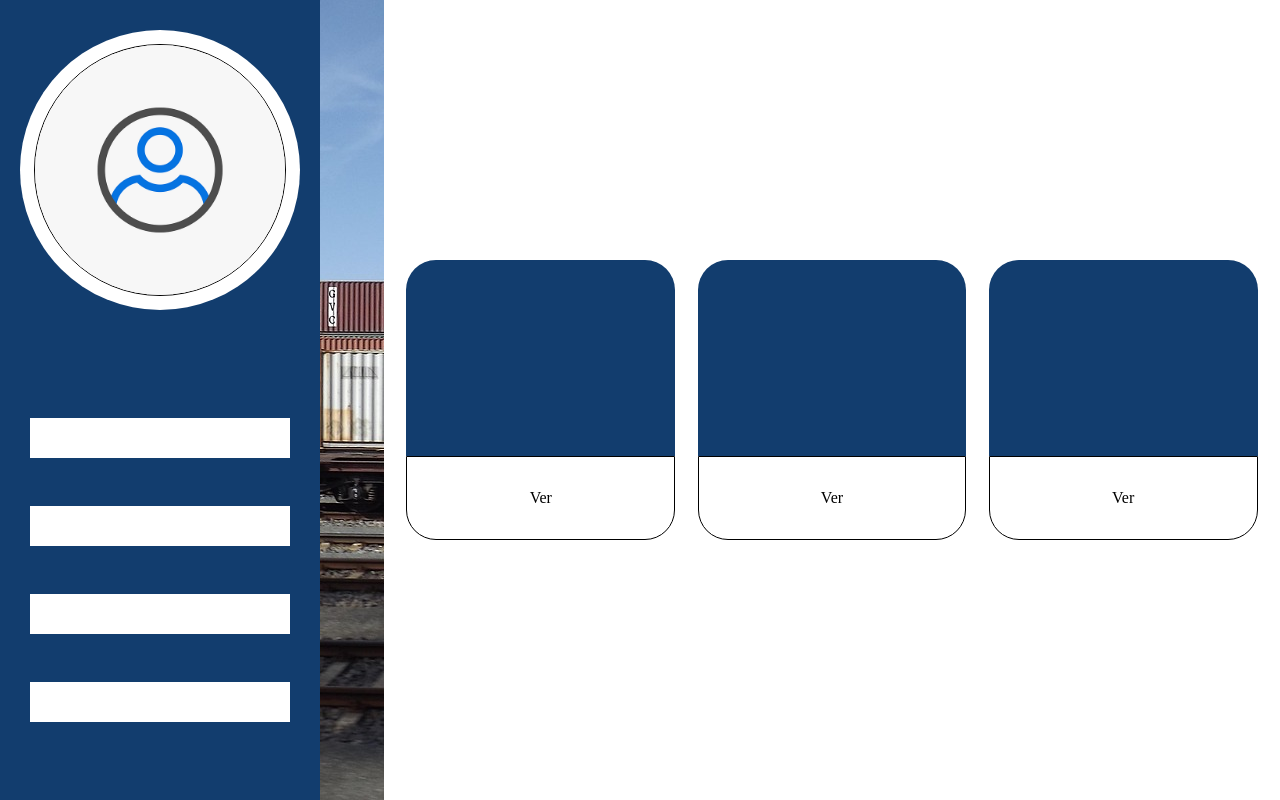
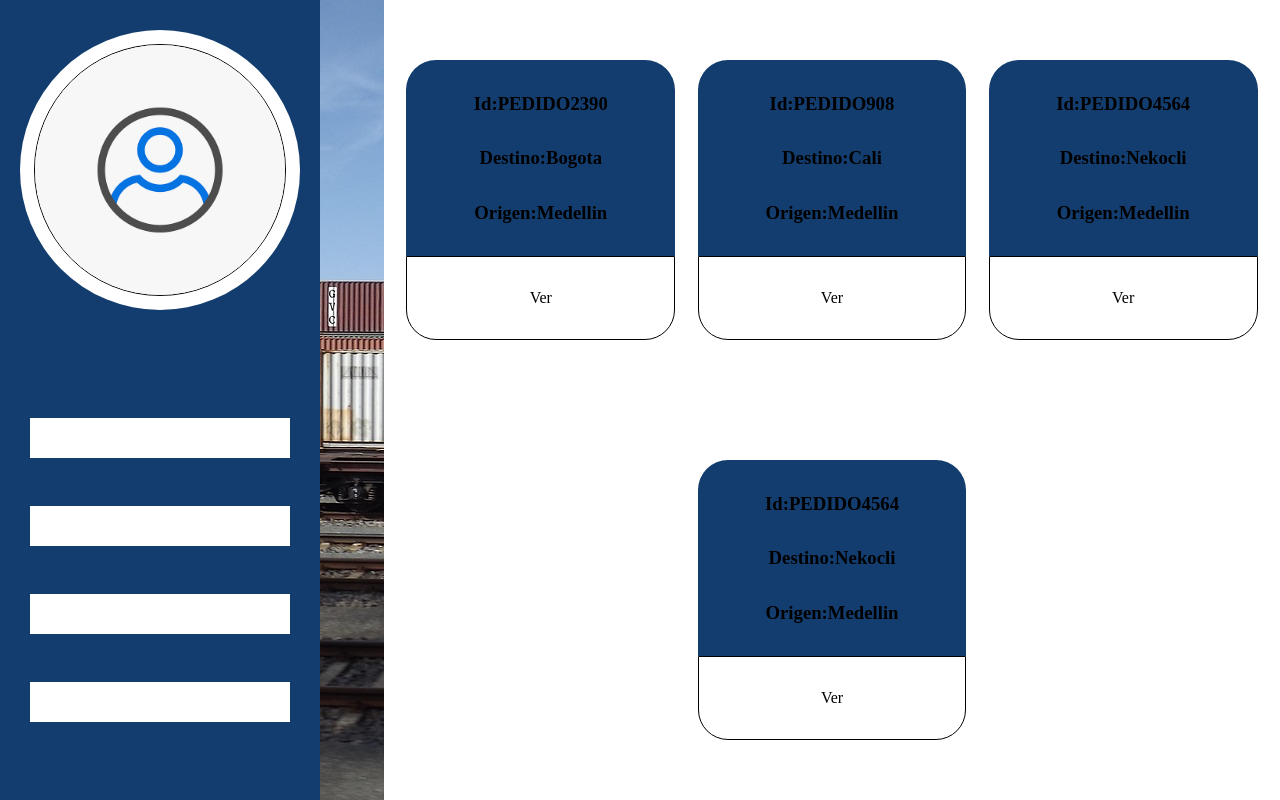
Before and after one commit to Felip3Ramirez/Frontend-II, a React (Vite) app in the folder app-mercancia-tuya/: page / in a window 1280 px wide. Shown: the top 800 px of the page. Built offline with nearby package versions, Linux system fonts and the light colour scheme.

Commit message:
se agrego los propts

```diff
--- a/app-mercancia-tuya/src/Card.jsx
+++ b/app-mercancia-tuya/src/Card.jsx
@@ -1,7 +1,11 @@
-function Card(){
+function Card({info}){
     return (
         <section className="panel-control-card">
-                <div></div>
+                <div>
+                    <h3>Id:{info.id}</h3>
+                    <h3>Destino:{info.destino}</h3>
+                    <h3>Origen:{info.origen}</h3>
+                </div>
                 <div>Ver</div>
             </section>
     )
--- /dev/null
+++ b/app-mercancia-tuya/src/MenuLateral.jsx
@@ -0,0 +1,18 @@
+
+import imgUser from './assets/user.png';
+function MenuLateral (){
+    return(
+        <aside className="panel-control-aside">
+                <div>
+                    <img src={imgUser} alt="Logo" />
+                </div>
+                <nav>
+                    <a href=""></a>
+                    <a href=""></a>
+                    <a href=""></a>
+                    <a href=""></a>
+                </nav>
+            </aside>
+    )
+}
+export default MenuLateral;
--- a/app-mercancia-tuya/src/PanelControl.jsx
+++ b/app-mercancia-tuya/src/PanelControl.jsx
@@ -1,25 +1,41 @@
-import imgUser from './assets/user.png';
+
 import Card from './Card';
+import MenuLateral from './MenuLateral';
 
 const PanelControl = () => {
+    let envios = [
+        {
+            origen:"Medellin",
+            destino:"Bogota",
+            id:"PEDIDO2390"
+        },
+        {
+            origen:"Medellin",
+            destino:"Cali",
+            id:"PEDIDO908"
+        },
+        {
+            origen:"Medellin",
+            destino:"Nekocli",
+            id:"PEDIDO4564"
+        },
+        {
+            origen:"Medellin",
+            destino:"Nekocli",
+            id:"PEDIDO4564"
+        }
+
+    ]
 
     return (
         <section className="panel-control">
-            <aside className="panel-control-aside">
-                <div>
-                    <img src={imgUser} alt="Logo" />
-                </div>
-                <nav>
-                    <a href=""></a>
-                    <a href=""></a>
-                    <a href=""></a>
-                    <a href=""></a>
-                </nav>
-            </aside>
+            <MenuLateral></MenuLateral>
             <div className="panel-control-contenido">
-                <Card></Card>
-                <Card></Card>
-                <Card></Card>
+                {
+                    envios.map((envio)=>{
+                        return <Card info={envio}></Card>
+                    })
+                }
             </div>
         </section>
     )
--- a/app-mercancia-tuya/src/index.css
+++ b/app-mercancia-tuya/src/index.css
@@ -80,6 +80,10 @@
   background-color: #123d6e;
   border-top-left-radius: 30px;
   border-top-right-radius: 30px;
+  display: flex;
+  justify-content: space-evenly;
+  align-items: center;
+  flex-direction: column;
 }
 .panel-control-card div:last-child{
   height: 30%;
--- a/app-mercancia-tuya/src/main.jsx
+++ b/app-mercancia-tuya/src/main.jsx
@@ -9,7 +9,7 @@ import PanelEnvios from './PanelEnvios'
 createRoot(document.getElementById('root')).render(
   <StrictMode>
     <PanelControl></PanelControl>
-    <PanelClientes></PanelClientes>
-    <PanelEnvios></PanelEnvios>
+    {/* <PanelClientes></PanelClientes> */}
+    {/* <PanelEnvios></PanelEnvios> */}
   </StrictMode>,
 )
```
